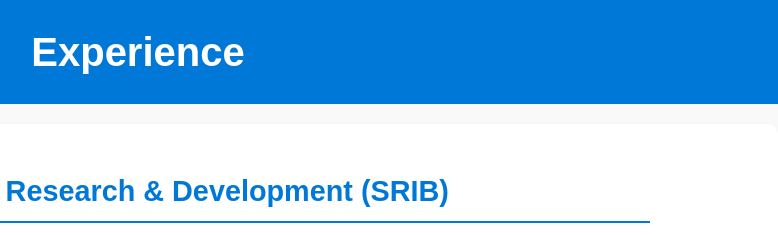
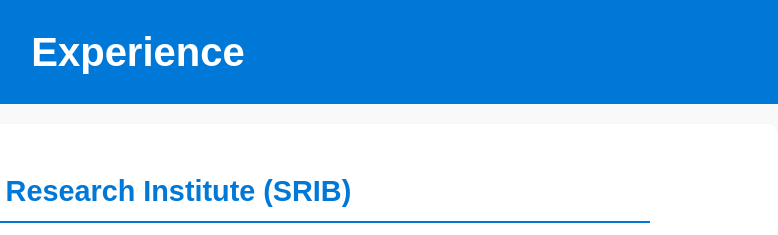
Before and after one commit to sid-roheda/sid-roheda.github.io, a plain HTML site: page experience.html in a window 1280 px wide. Shown: the top 235 px of the page, 502-1280 px from the left. Drawn offline with Linux system fonts and the light colour scheme.

Commit message:
Update experience.html

```diff
--- a/experience.html
+++ b/experience.html
@@ -21,7 +21,7 @@
     </header>
 
     <section>
-        <h2><img src="samsung_logo.png" alt="Samsung Logo" class="company-logo"> Samsung Research & Development (SRIB)</h2>
+        <h2><img src="samsung_logo.png" alt="Samsung Logo" class="company-logo"> Samsung Research Institute (SRIB)</h2>
         <ul>
         <li>Photo Editing using Generative AI</li>
         <li>Media Restoration</li>
```
